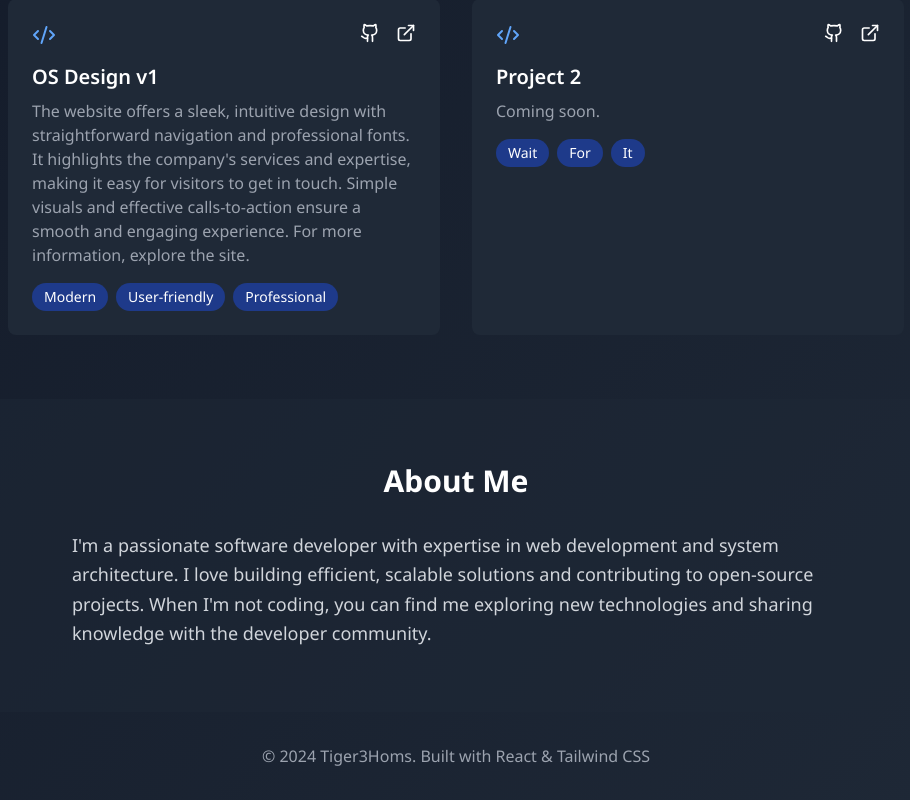
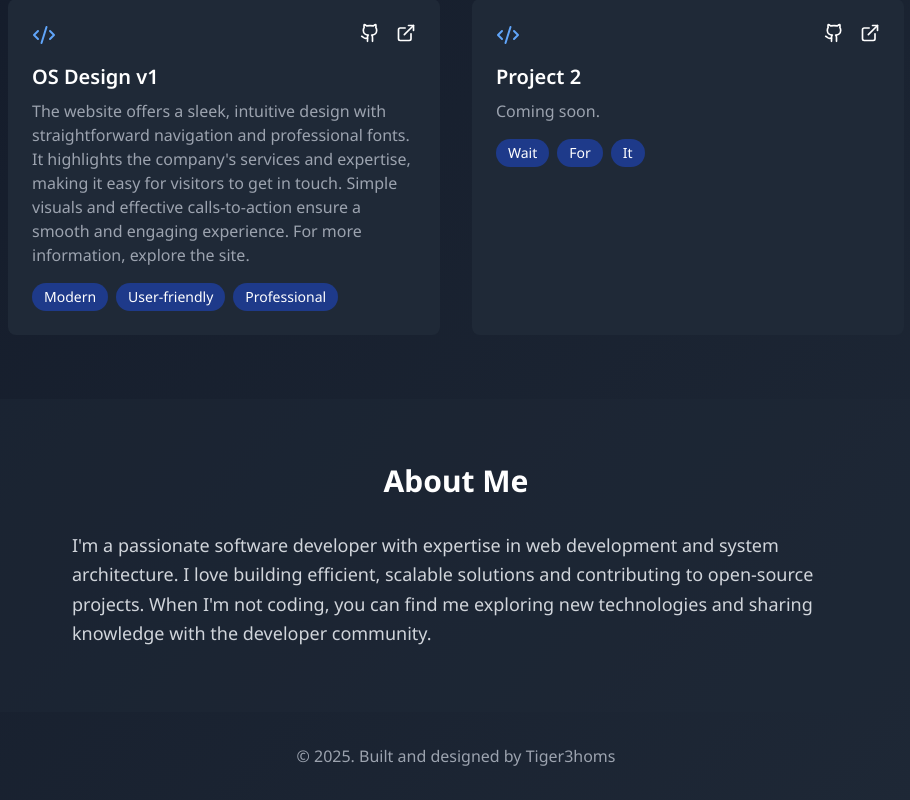
Before and after one commit to tiger3homs/home, a React (Vite) app: page / in a window 1280 px wide. Shown: the part 577-1377 px from the top of the page, without its empty margins (184-1094 px from the left). Built offline with nearby package versions, Linux system fonts and the light colour scheme.

Commit message:
Update footer year and attribution in translations

```diff
--- a/src/translations.ts
+++ b/src/translations.ts
@@ -19,7 +19,7 @@ export const translations = {
         tags: ["Wait", "For", "It"]
       }
     },
-    footer: "© 2024 Tiger3Homs. Built with React & Tailwind CSS"
+    footer: "© 2025. Built and designed by Tiger3homs"
   },
   ar: {
     title: "تايغر٣هومز",
@@ -41,7 +41,7 @@ export const translations = {
         tags: ["انتظر", "لها", "قريباً"]
       }
     },
-    footer: "© ٢٠٢٤ تايغر٣هومز. تم البناء باستخدام رياكت وتيلويند"
+    footer: "© 2025. تم البناء والتصميم بواسطة Tiger3homs"
   },
   sv: {
     title: "Tiger3Homs",
@@ -63,6 +63,6 @@ export const translations = {
         tags: ["Vänta", "På", "Det"]
       }
     },
-    footer: "© 2024 Tiger3Homs. Byggd med React & Tailwind CSS"
+    footer: "© 2025. Byggd och designad av Tiger3homs"
   }
 };
```
